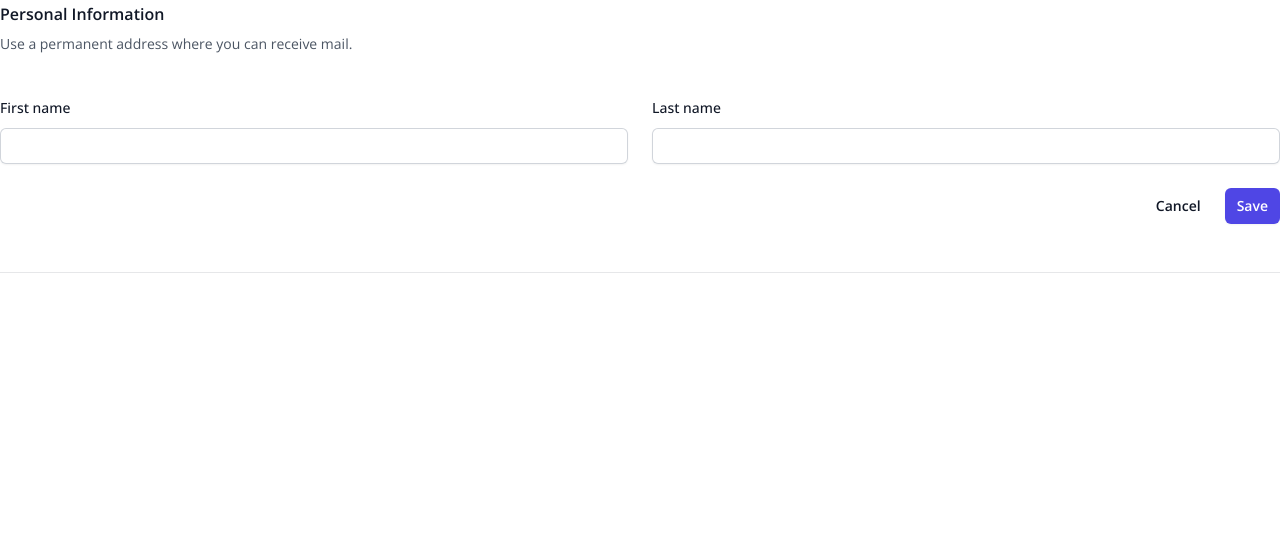
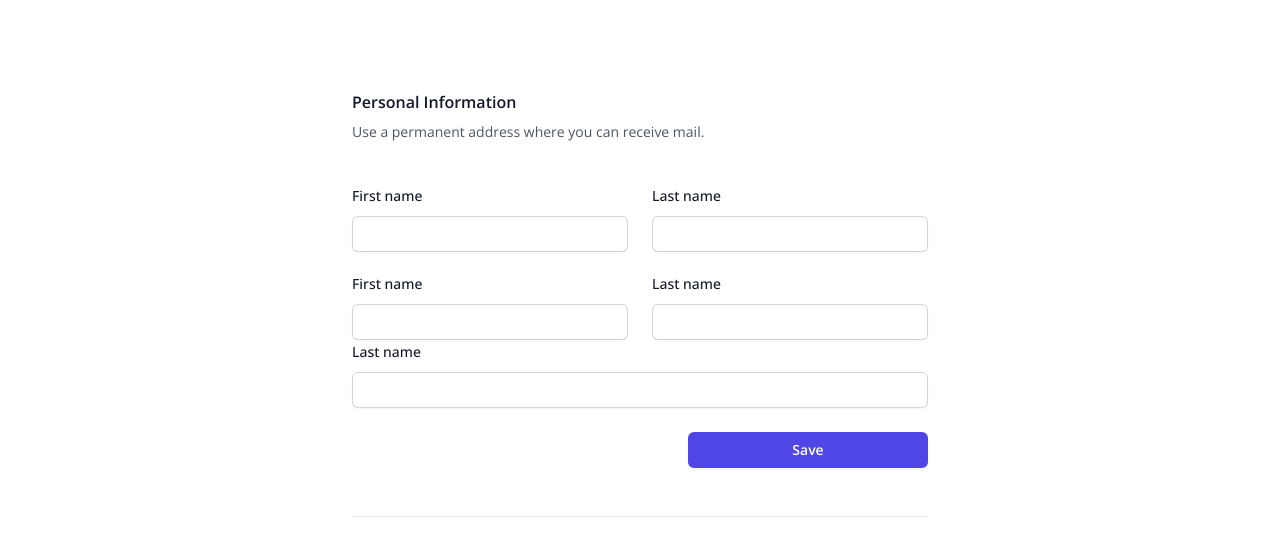
Before and after one commit to HMaroba/nextjs-tailwind, a Next.js app: page /pages/auth/Register in a window 1280 px wide. Shown: the top 556 px of the page. Built offline with nearby package versions, Linux system fonts and the light colour scheme.

Commit message:
Fixed pages

```diff
--- a/src/app/pages/auth/Register/page.tsx
+++ b/src/app/pages/auth/Register/page.tsx
@@ -1,7 +1,14 @@
 export default function Example() {
   return (
+    <>
+      {/* <div className="grid grid-cols-1 md:grid-cols-2 mt-20 w-full">
+        <div className="w-fit p-10">
+          <h2 className="text-2xl font-md">Register your account</h2>
+        </div> */}
+      <div className=" flex min-h-full flex-1 flex-col justify-center px-6 py-12 lg:px-8 bg-white">
+        <div className="mt-10 sm:mx-auto sm:w-full  sm:max-w-xl">
           <form>
-      <div className="space-y-12">
+            <div>
               <div className="border-b border-gray-900/10 pb-12">
                 <h2 className="text-base font-semibold leading-7 text-gray-900">
                   Personal Information
@@ -48,16 +55,65 @@ export default function Example() {
                   </div>
                 </div>
 
+                <div className="mt-5 grid grid-cols-1 gap-x-6 gap-y-8 sm:grid-cols-6">
+                  <div className="sm:col-span-3">
+                    <label
+                      htmlFor="first-name"
+                      className="block text-sm font-medium leading-6 text-gray-900"
+                    >
+                      First name
+                    </label>
+                    <div className="mt-2">
+                      <input
+                        type="text"
+                        name="first-name"
+                        id="first-name"
+                        autoComplete="given-name"
+                        className="block w-full rounded-md border-0 py-1.5 text-gray-900 shadow-sm ring-1 ring-inset ring-gray-300 placeholder:text-gray-400 focus:ring-2 focus:ring-inset focus:ring-indigo-600 sm:text-sm sm:leading-6"
+                      />
+                    </div>
+                  </div>
+
+                  <div className="sm:col-span-3">
+                    <label
+                      htmlFor="last-name"
+                      className="block text-sm font-medium leading-6 text-gray-900"
+                    >
+                      Last name
+                    </label>
+                    <div className="mt-2">
+                      <input
+                        type="text"
+                        name="last-name"
+                        id="last-name"
+                        autoComplete="family-name"
+                        className="block w-full rounded-md border-0 py-1.5 text-gray-900 shadow-sm ring-1 ring-inset ring-gray-300 placeholder:text-gray-400 focus:ring-2 focus:ring-inset focus:ring-indigo-600 sm:text-sm sm:leading-6"
+                      />
+                    </div>
+                  </div>
+                </div>
+                <div className="sm:col-span-3">
+                    <label
+                      htmlFor="last-name"
+                      className="block text-sm font-medium leading-6 text-gray-900"
+                    >
+                      Last name
+                    </label>
+                    <div className="mt-2">
+                      <input
+                        type="text"
+                        name="last-name"
+                        id="last-name"
+                        autoComplete="family-name"
+                        className="block w-full rounded-md border-0 py-1.5 text-gray-900 shadow-sm ring-1 ring-inset ring-gray-300 placeholder:text-gray-400 focus:ring-2 focus:ring-inset focus:ring-indigo-600 sm:text-sm sm:leading-6"
+                      />
+                    </div>
+                    </div>
+
                 <div className="mt-6 flex items-center justify-end gap-x-6">
                   <button
-              type="button"
-              className="text-sm font-semibold leading-6 text-gray-900"
-            >
-              Cancel
-            </button>
-            <button
                     type="submit"
-              className="rounded-md bg-indigo-600 px-3 py-2 text-sm font-semibold text-white shadow-sm hover:bg-indigo-500 focus-visible:outline focus-visible:outline-2 focus-visible:outline-offset-2 focus-visible:outline-indigo-600"
+                    className="rounded-md bg-indigo-600 px-3 py-2 w-full lg:w-60 text-sm font-semibold text-white shadow-sm hover:bg-indigo-500 focus-visible:outline focus-visible:outline-2 focus-visible:outline-offset-2 focus-visible:outline-indigo-600"
                   >
                     Save
                   </button>
@@ -65,5 +121,8 @@ export default function Example() {
               </div>
             </div>
           </form>
+        </div>
+      </div>
+    </>
   );
 }
```
Lines whose indentation alone changed are shown as unchanged.
